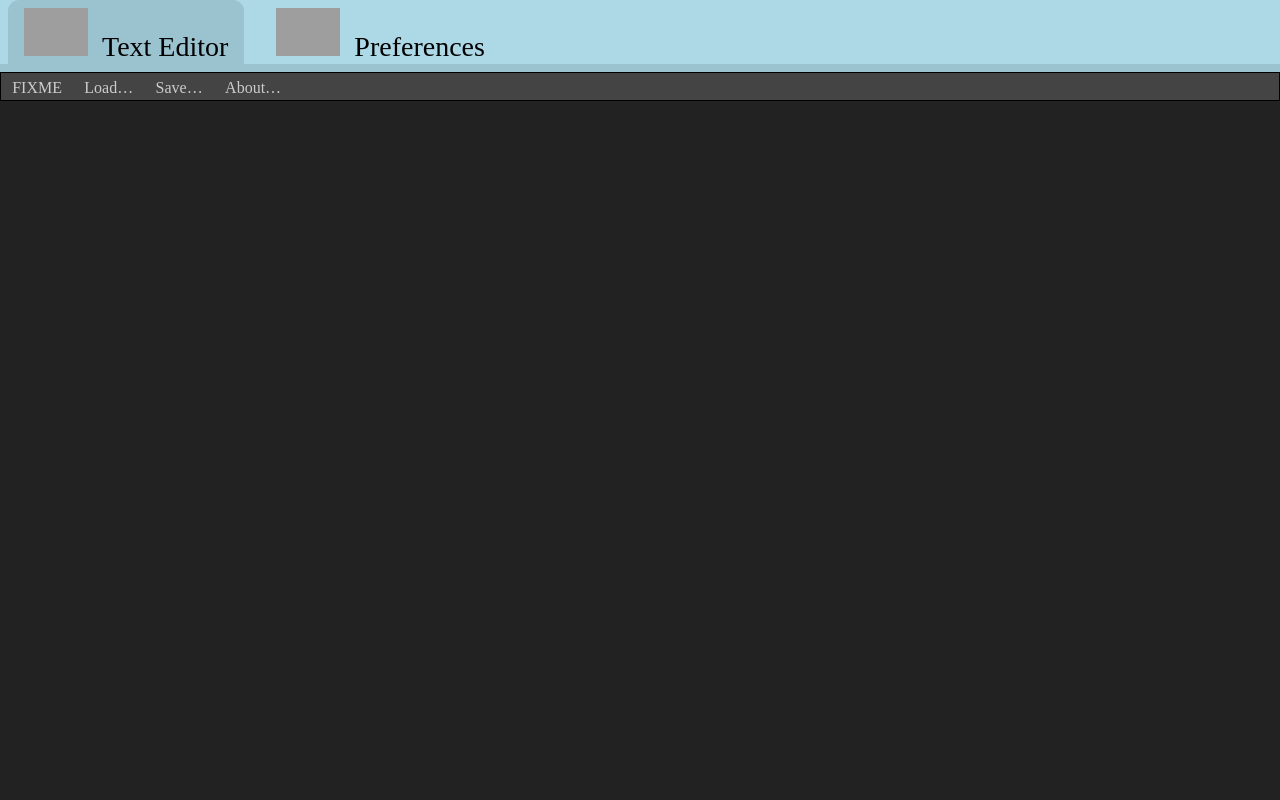
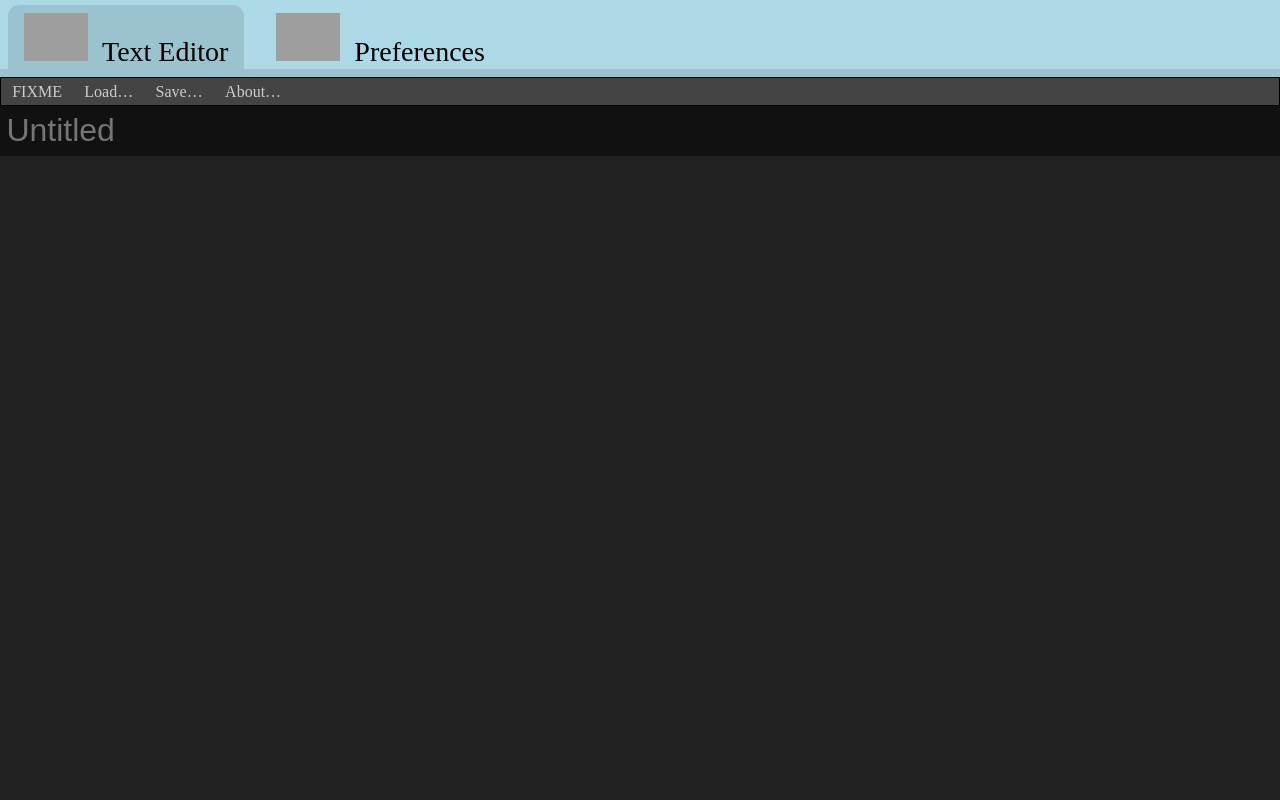
Before and after one commit to ofdx/ofdx-somenotes, a React (Create React App) app: page / in a window 1280 px wide. Shown: the top 800 px of the page. Built offline with nearby package versions, Linux system fonts and the light colour scheme; grey boxes are pictures that could not be loaded.

Commit message:
Add document title field

```diff
--- a/src/components/texted/NoteTextEditor.js
+++ b/src/components/texted/NoteTextEditor.js
@@ -26,6 +26,12 @@ export default function NoteTextEditor(props){
         <span>About&hellip;</span>
       </div>
 
+      <input
+        className="note_texted_doc_title"
+        placeholder="Untitled"
+        maxLength={128}
+      ></input>
+
       <textarea
         className="note_texted_field"
         onChange={ e => updateTextedFieldValue(e.target.value) }
--- a/src/components/texted/texted.css
+++ b/src/components/texted/texted.css
@@ -36,7 +36,9 @@
   margin: 0;
   padding: 1em;
 
+  border-radius: 0;
   border: none;
+  outline: none;
 
   font-size: 150%;
   font-family: monospace;
@@ -44,3 +46,19 @@
   color: #ccc;
   background-color: #222;
 }
+
+.note_texted_doc_title {
+  width: calc(100% - 0.4em);
+
+  margin: 0;
+  padding: 0.2em 0.2em;
+
+  border-radius: 0;
+  border: none;
+  outline: none;
+
+  font-size: 200%;
+
+  color: #ddd;
+  background-color: #111;
+}
--- a/src/index.css
+++ b/src/index.css
@@ -30,6 +30,7 @@ body {
 #notes_apptray {
   background-color: lightblue;
   border-bottom: solid 0.5em rgba(0, 0, 0, 0.1);
+  padding-top: 0.3em;
 }
 
 .notes_app_icon {
```
Lines whose indentation alone changed are shown as unchanged.
